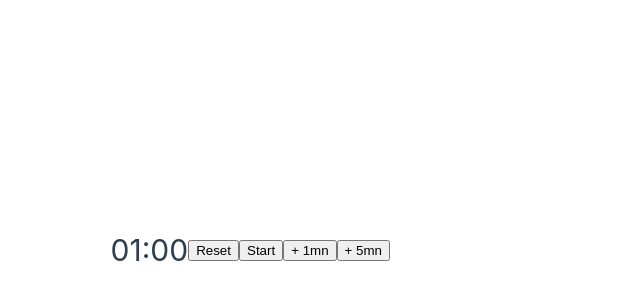
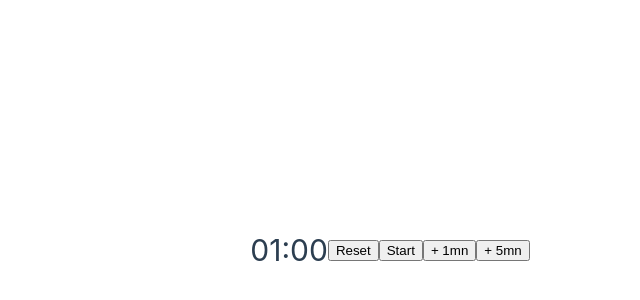
Before and after one commit to Buu97/pomodoro-counter, a Vue app: page / in a window 1280 px wide. Shown: the part 150-450 px from the top of the page, without its empty margins (250-890 px from the left). Built offline with nearby package versions, Linux system fonts and the light colour scheme.

Commit message:
remove default styles

```diff
--- a/src/assets/main.css
+++ b/src/assets/main.css
@@ -1,11 +1,4 @@
 @import './base.css';
-
-#app {
-  max-width: 1280px;
-  margin: 0 auto;
-  padding: 2rem;
-  font-weight: normal;
-}
 
 a,
 .green {
@@ -20,16 +13,3 @@
     background-color: hsla(160, 100%, 37%, 0.2);
   }
 }
-
-@media (min-width: 1024px) {
-  body {
-    display: flex;
-    place-items: center;
-  }
-
-  #app {
-    display: grid;
-    grid-template-columns: 1fr 1fr;
-    padding: 0 2rem;
-  }
-}
```
